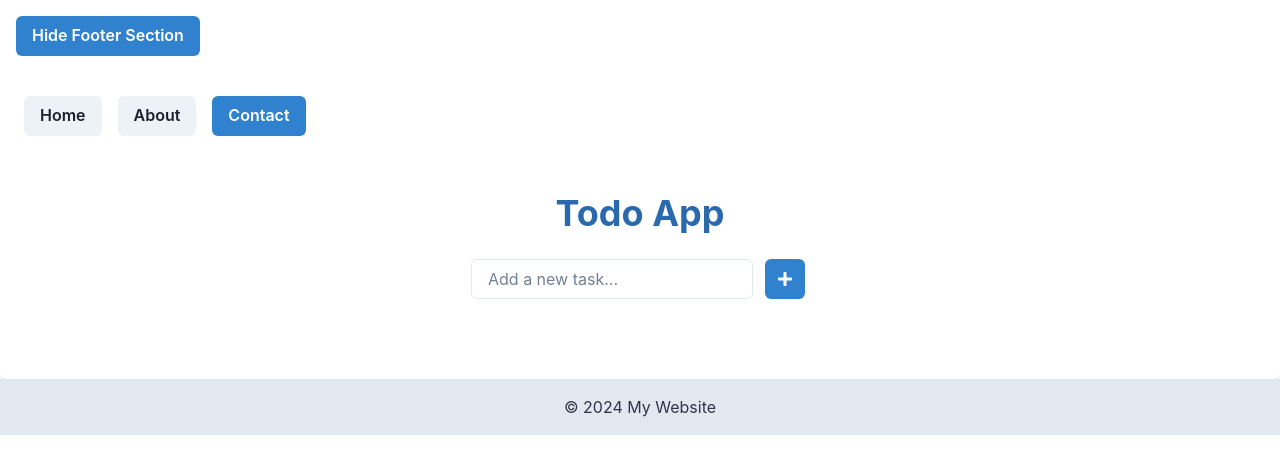
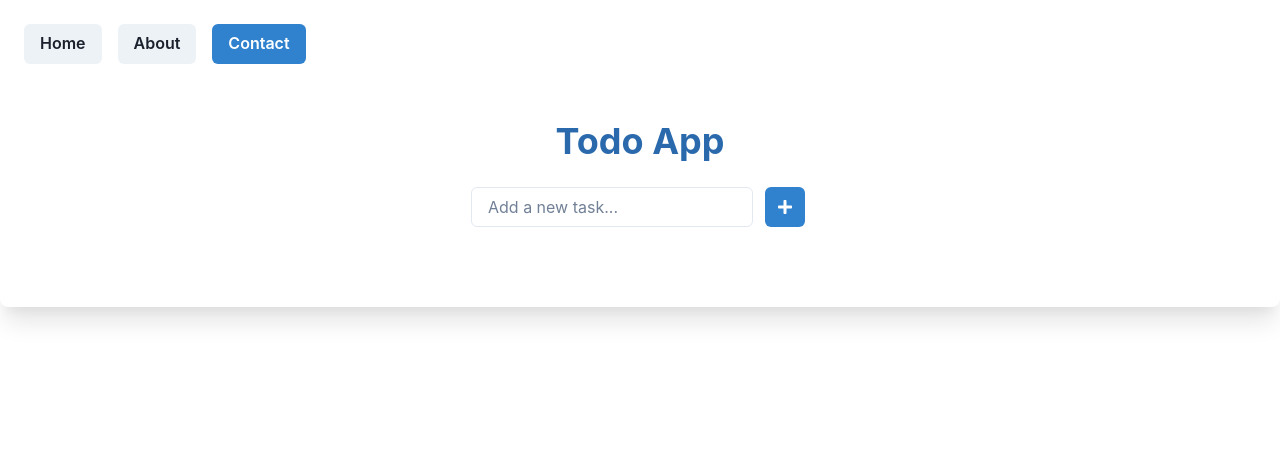
Before and after one commit to GPT-Engineer-App-Dev/fake-data-mocker, a React (Vite) app: page / in a window 1280 px wide. Shown: the top 474 px of the page. Built offline with nearby package versions, Linux system fonts and the light colour scheme.

Commit message:
Removed the footer, its associated state, and the button to toggle its visibility from `src/App.jsx`.
Prompt: add or remove a footer

```diff
--- a/src/App.jsx
+++ b/src/App.jsx
@@ -8,23 +8,15 @@ import { Box, Button } from "@chakra-ui/react";
 import Footer from "./components/Footer";
 
 function App() {
-  const [showFooter, setShowFooter] = useState(true);
-
-  const toggleFooter = () => setShowFooter(!showFooter);
-
   return (
     <Router>
       <Box as="main" pb={8}>
-        <Button onClick={toggleFooter} m={4} colorScheme="blue" variant="solid">
-          {showFooter ? "Hide Footer Section" : "Show Footer Section"}
-        </Button>
         <Navigation />
         <Routes>
           <Route exact path="/" element={<Index />} />
           <Route path="/about" element={<About />} />
           <Route path="/contact" element={<Contact />} />
         </Routes>
-        {showFooter && <Footer />}
       </Box>
     </Router>
   );
```
